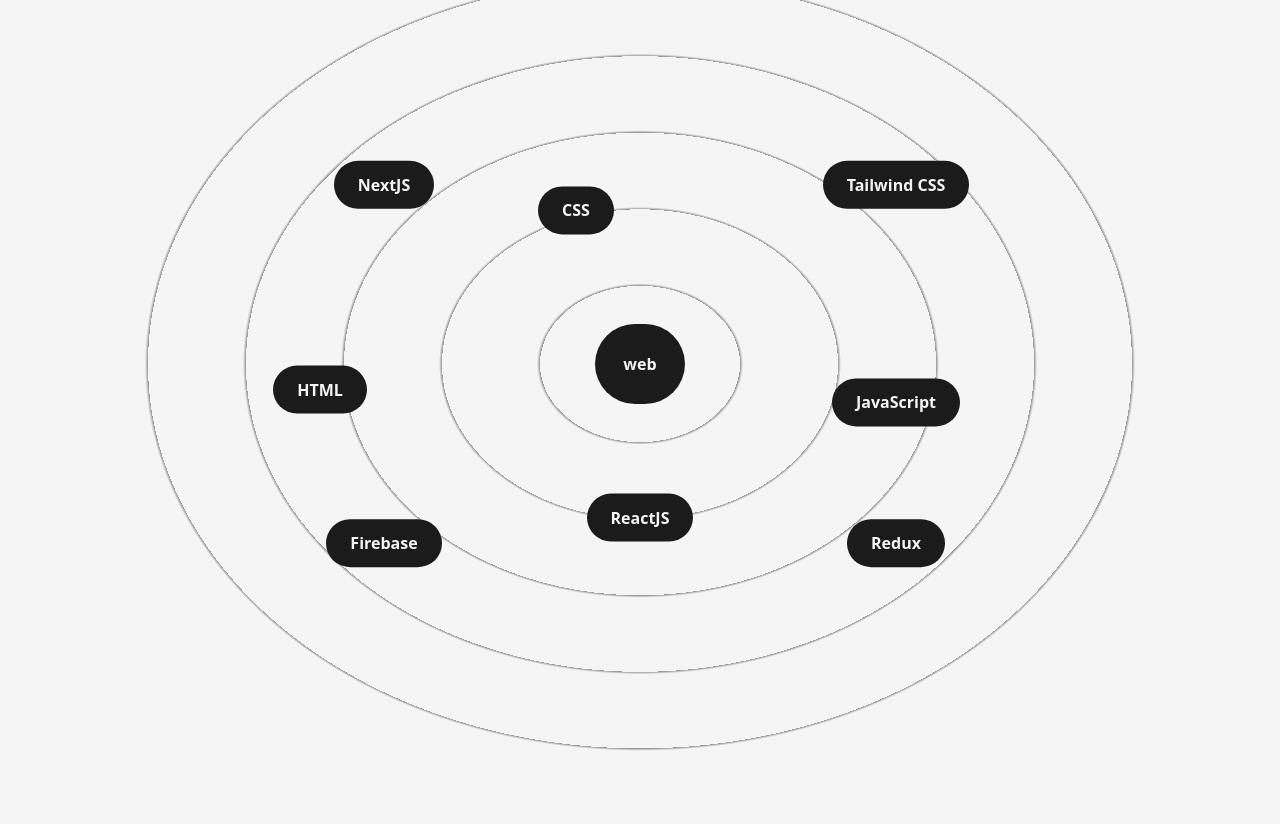
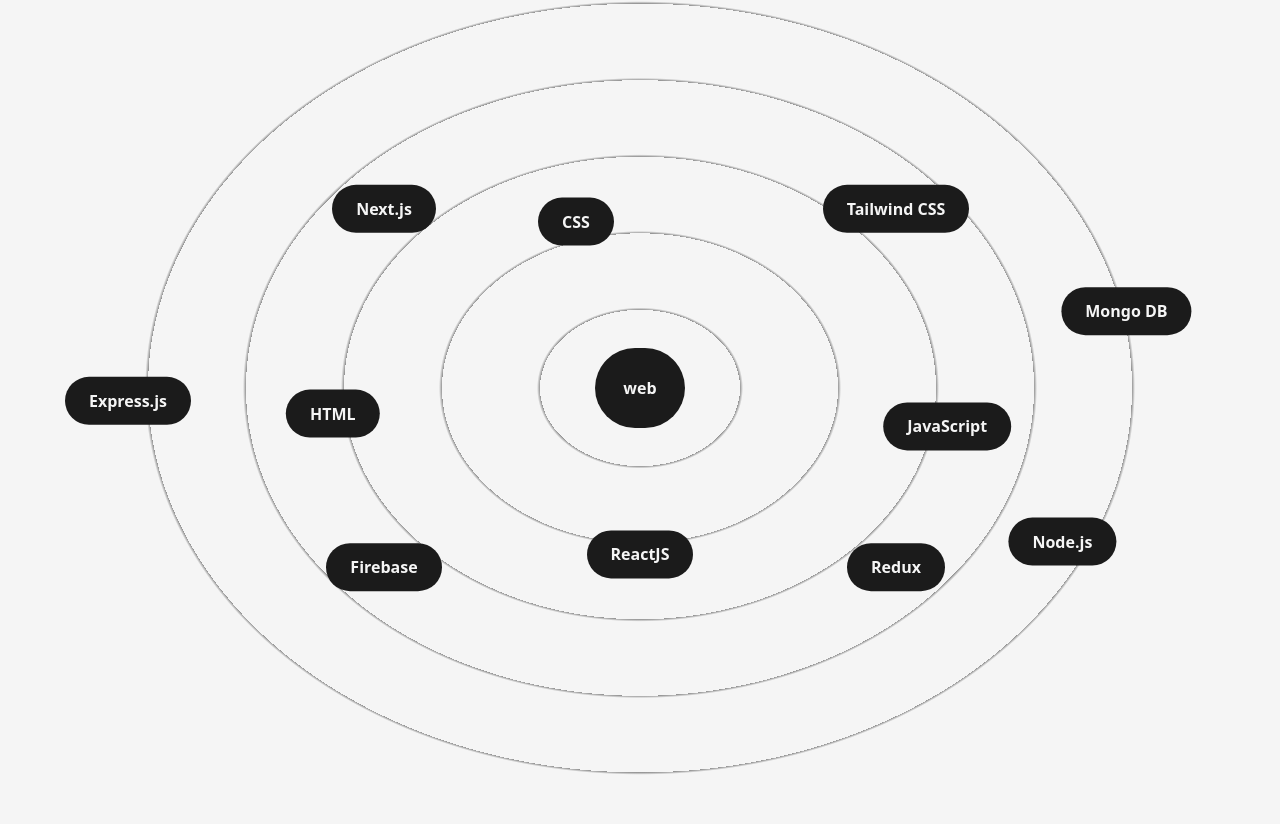
Before and after one commit to nuwandm/my-portfolio, a Next.js app: page /about in a window 1280 px wide. Shown: the part 1416-2240 px from the top of the page. Built offline with nearby package versions, Linux system fonts and the light colour scheme.

Commit message:
updated skills section

```diff
--- a/src/components/Skills.js
+++ b/src/components/Skills.js
@@ -23,6 +23,7 @@
       <h2 className=" font-bold text-8xl mt-64 w-full text-center md:text-6xl md:mt-32">
         Skills
       </h2>
+        <br/>
       <div className="w-full h-screen realative flex items-center justify-center rounded-full bg-circularLight dark:bg-circularDark
       lg:h-[80vh] sm:h-[60vh] xs:h-[50vh]
       lg:bg-circularLightLg lg:dark:bg-circularDarkLg
@@ -35,12 +36,15 @@
         >
           web
         </motion.div>
-        <Skill name="HTML" x="-25vw" y="2vw" />
-        <Skill name="CSS" x="-5vw" y="-12vw" />
-        <Skill name="JavaScript" x="20vw" y="3vw" />
-        <Skill name="ReactJS" x="0" y="12vw" />
-        <Skill name="NextJS" x="-20vw" y="-14vw" />
+        <Skill name="HTML" x="-24vw" y="2vw" />
+        <Skill name="CSS" x="-5vw" y="-13vw" />
+        <Skill name="JavaScript" x="24vw" y="3vw" />
+        <Skill name="ReactJS" x="0" y="13vw" />
+        <Skill name="Next.js" x="-20vw" y="-14vw" />
         <Skill name="Tailwind CSS" x="20vw" y="-14vw" />
+        <Skill name="Mongo DB" x="38vw" y="-6vw" />
+        <Skill name="Node.js" x="33vw" y="12vw" />
+        <Skill name="Express.js" x="-40vw" y="1vw" />
         <Skill name="Redux" x="20vw" y="14vw" />
         <Skill name="Firebase" x="-20vw" y="14vw" />
       </div>
```
